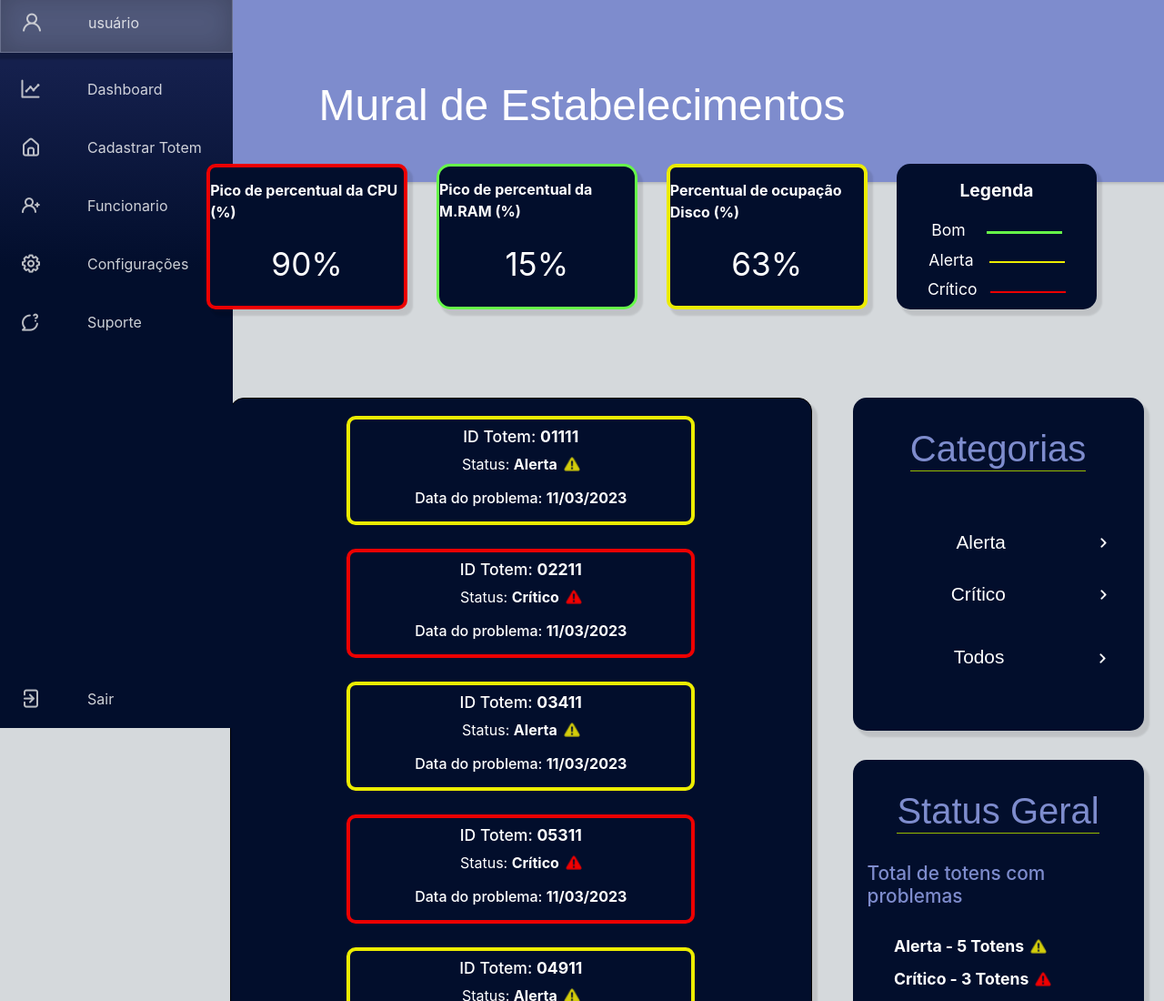
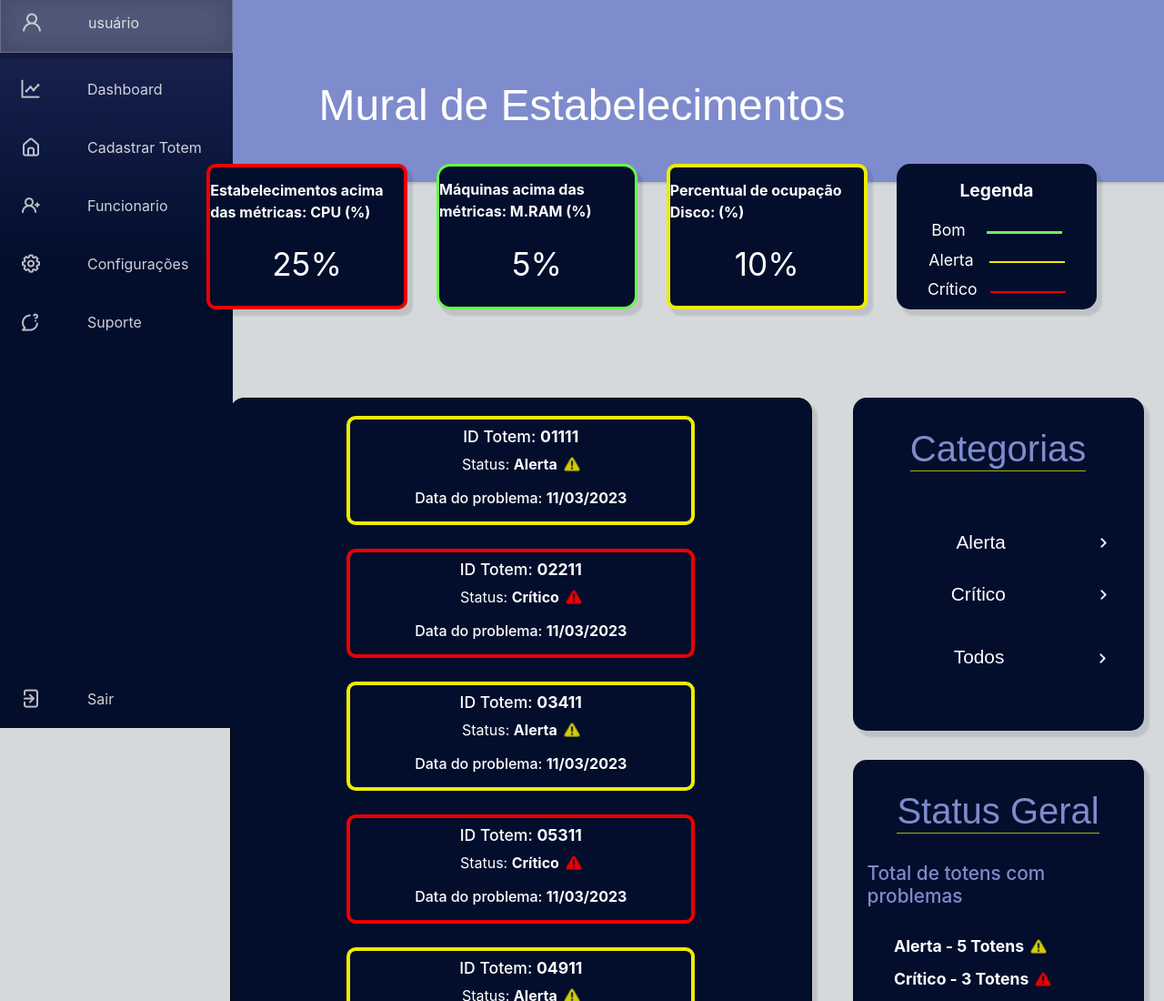
Before and after one commit to monitority/Monitor, a website: page site/public/dashboard-gerente.html in a window 1280 px wide. Shown: the top 1100 px of the page at 91% size. Drawn offline with nearby package versions, Linux system fonts and the light colour scheme; some packages are replaced by stand-ins of ours; a script that the page names is missing; some icons are missing.

Commit message:
mural inicial, dashs e config

```diff
--- a/site/public/dashboard-gerente.html
+++ b/site/public/dashboard-gerente.html
@@ -91,16 +91,16 @@
         <!--Sessão de KPIs-->
         <div class="dashboard-kpis">
             <div class="kpis critico">
-                <p class="kpi-titulo "><b>Pico de percentual da CPU (%)</b></p>
-                <p id="kpi_dado" class="kpi-dado">90%</p>
+                <p class="kpi-titulo "><b>Estabelecimentos acima das métricas: CPU (%)</b></p>
+                <p id="kpi_dado" class="kpi-dado">25%</p>
             </div>
             <div class="kpis bom">
-                <p class="kpi-titulo"><b>Pico de percentual da M.RAM (%)</b></p>
-                <p id="kpi_dado" class="kpi-dado">15%</p>
+                <p class="kpi-titulo"><b>Máquinas acima das métricas: M.RAM (%)</b></p>
+                <p id="kpi_dado" class="kpi-dado">5%</p>
             </div>
             <div class="kpis alerta">
-                <p class="kpi-titulo"><b>Percentual de ocupação Disco (%)</b></p>
-                <p id="kpiComMenorPercentual" class="kpi-dado">63%</p>
+                <p class="kpi-titulo"><b>Percentual de ocupação Disco: (%)</b></p>
+                <p id="kpiComMenorPercentual" class="kpi-dado">10%</p>
             </div>
             <div class="kpis">
                 <p class="kpi-titulo titulo-legenda"><b>Legenda</b></p>
```
